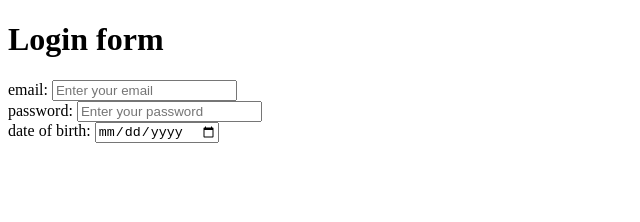
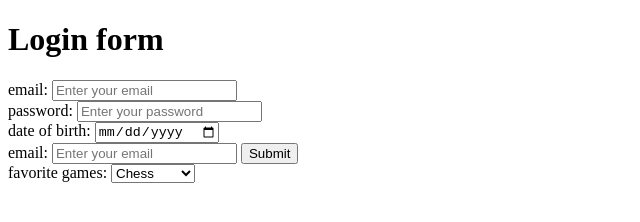
Before and after one commit to ayush9085/basics, a plain HTML site: page forms.html in a window 1280 px wide. Shown: the whole page, without its empty margins (0-640 px from the left). Drawn offline with Linux system fonts and the light colour scheme.

Commit message:
learnt forms

```diff
--- a/forms.html
+++ b/forms.html
@@ -22,7 +22,22 @@
             date of birth:
             <input type="date" name="dob" id="dob">
         </label>
+
         </br>
+        <label for="email">
+            email:
+            <input type="email" id="email" name="email" placeholder="Enter your email">
+        </label><button type="submit">Submit</button>
+
+        </br>
+        <label for="games">
+            favorite games:
+            <select id="games" name="games">
+                <option value="chess">Chess</option>
+                <option value="football">Football</option>
+                <option value="basketball">Basketball</option>
+            </select>
+        </label>
 
     </form>
 
```
